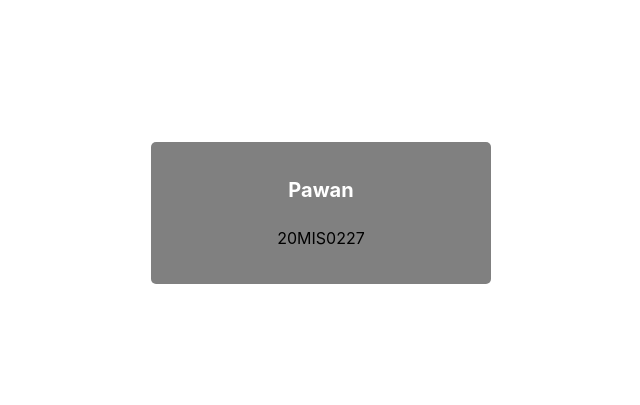
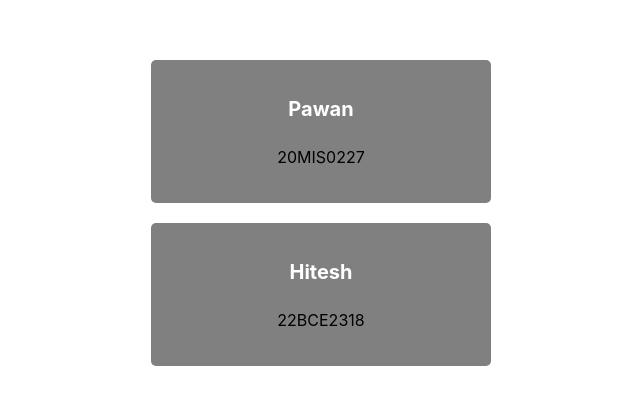
Before and after one commit to pawan895/PR-test, a React (Create React App) app: page / in a window 1280 px wide. Shown: the part 187-592 px from the top of the page, without its empty margins (319-959 px from the left). Built offline with nearby package versions, Linux system fonts and the light colour scheme.

Commit message:
update: Added Hitesh card

```diff
--- a/src/App.js
+++ b/src/App.js
@@ -35,6 +35,7 @@ function App() {
       <div style={scrollViewStyle}>
         <div style={cardContainerStyle}>
           <Card name="Pawan" number="20MIS0227" />
+          <Card name="Hitesh" number="22BCE2318" />
 
         </div>
       </div>
```
